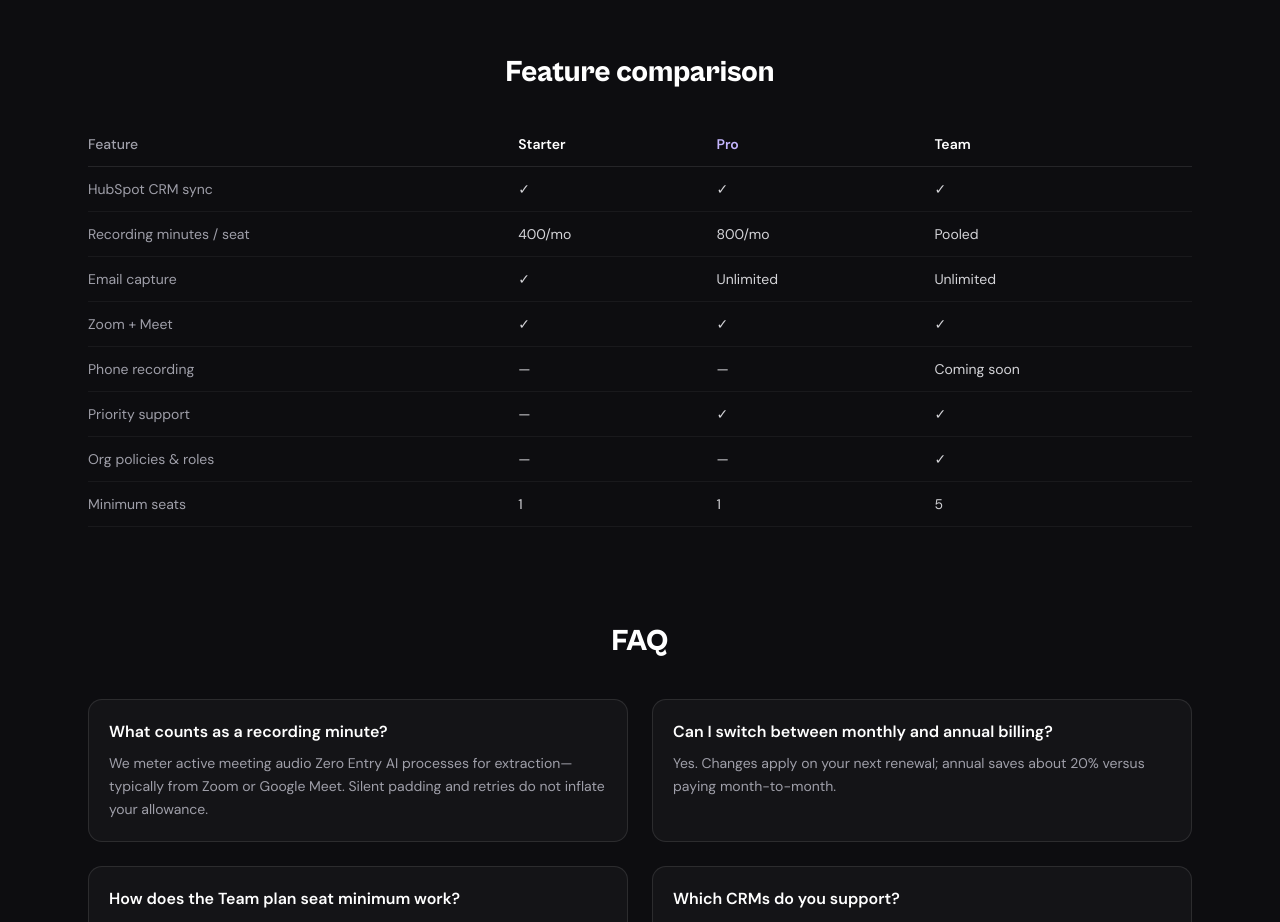
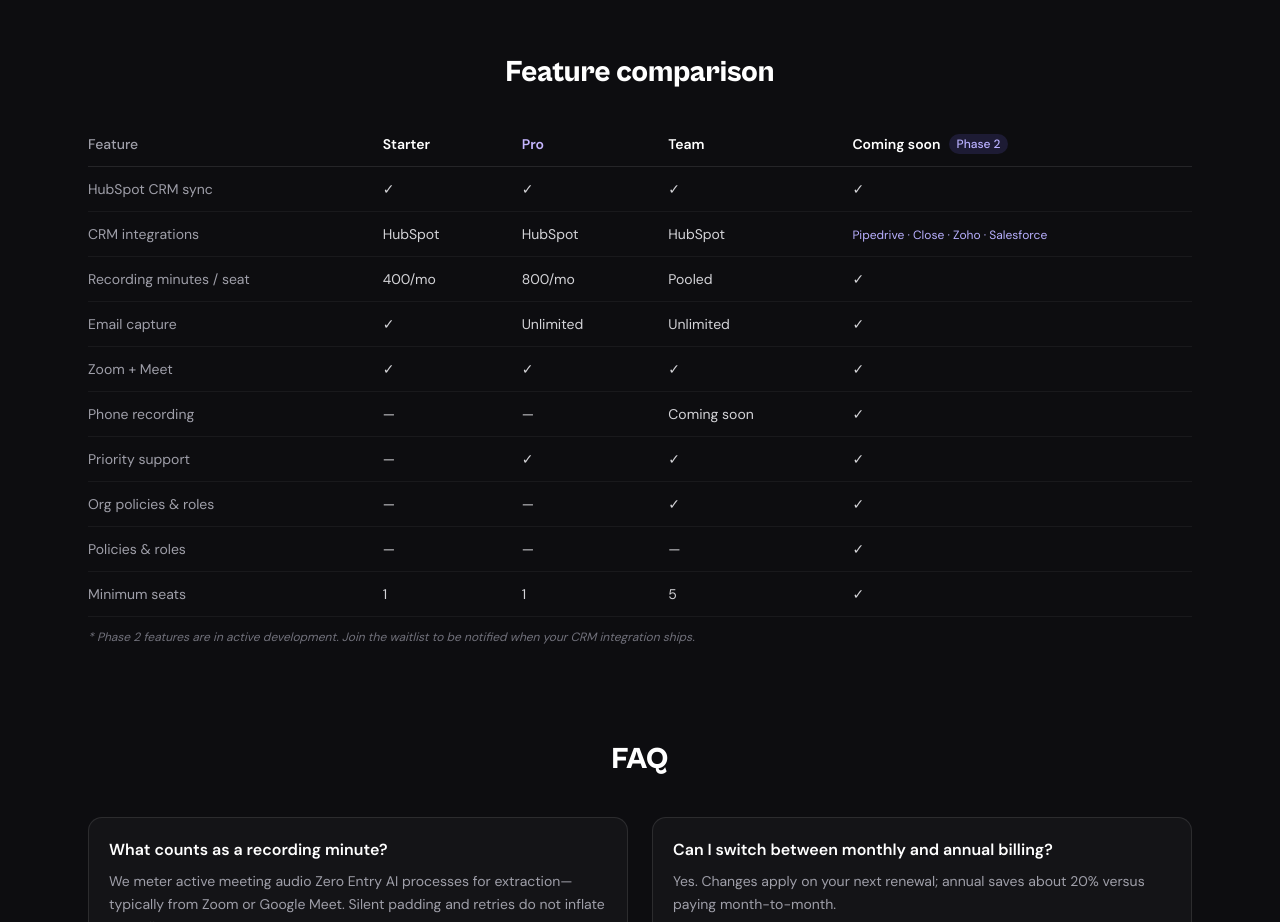
Before and after one commit to Vaquero94/salessync-ai, a Next.js app: page /pricing in a window 1280 px wide. Shown: the part 1500-2422 px from the top of the page. Built offline with nearby package versions, Linux system fonts and the light colour scheme.

Commit message:
Enhance PricingComparisonFaqCtaFooter component by adding a new "Coming soon" feature column and updating existing rows to include CRM integration details. Adjust table width for better layout and improve accessibility with additional notes on phase 2 features.

```diff
--- a/src/app/pricing/pricing-comparison-faq.tsx
+++ b/src/app/pricing/pricing-comparison-faq.tsx
@@ -1,6 +1,7 @@
 "use client";
 
 import Link from "next/link";
+import type { ReactNode } from "react";
 import { DM_Sans } from "next/font/google";
 import { Button } from "@/components/ui/button";
 import { cabinetBold, cabinetHeading } from "@/lib/typography";
@@ -13,26 +14,49 @@
     <>
       <section className="mx-auto mt-24 max-w-6xl overflow-x-auto px-4 sm:px-6">
         <h2 className={`${cabinetHeading} mb-8 text-center text-3xl`}>Feature comparison</h2>
-        <table className="w-full min-w-[640px] border-collapse text-left text-sm">
+        <table className="w-full min-w-[800px] border-collapse text-left text-sm">
           <thead>
             <tr className="border-b border-white/10">
               <th className="py-3 pr-4 font-medium text-zinc-400">Feature</th>
               <th className="py-3 px-4 font-semibold text-white">Starter</th>
               <th className="py-3 px-4 font-semibold text-[#c4b5fd]">Pro</th>
               <th className="py-3 px-4 font-semibold text-white">Team</th>
+              <th className="py-3 px-4 font-semibold text-white">
+                <span className="inline-flex flex-wrap items-center gap-2">
+                  Coming soon
+                  <span className="bg-[#7C6FFF]/15 px-2 py-0.5 text-xs font-medium text-[#b9b0ff] rounded-full">
+                    Phase 2
+                  </span>
+                </span>
+              </th>
             </tr>
           </thead>
           <tbody className="text-zinc-300">
-            <CmpRow feature="HubSpot CRM sync" s="✓" p="✓" t="✓" />
-            <CmpRow feature="Recording minutes / seat" s="400/mo" p="800/mo" t="Pooled" />
-            <CmpRow feature="Email capture" s="✓" p="Unlimited" t="Unlimited" />
-            <CmpRow feature="Zoom + Meet" s="✓" p="✓" t="✓" />
-            <CmpRow feature="Phone recording" s="—" p="—" t="Coming soon" />
-            <CmpRow feature="Priority support" s="—" p="✓" t="✓" />
-            <CmpRow feature="Org policies & roles" s="—" p="—" t="✓" />
-            <CmpRow feature="Minimum seats" s="1" p="1" t="5" />
+            <CmpRow feature="HubSpot CRM sync" s="✓" p="✓" t="✓" cs="✓" />
+            <CmpRow
+              feature="CRM integrations"
+              s="HubSpot"
+              p="HubSpot"
+              t="HubSpot"
+              cs={
+                <span className="text-xs text-[#b9b0ff]">
+                  Pipedrive · Close · Zoho · Salesforce
+                </span>
+              }
+            />
+            <CmpRow feature="Recording minutes / seat" s="400/mo" p="800/mo" t="Pooled" cs="✓" />
+            <CmpRow feature="Email capture" s="✓" p="Unlimited" t="Unlimited" cs="✓" />
+            <CmpRow feature="Zoom + Meet" s="✓" p="✓" t="✓" cs="✓" />
+            <CmpRow feature="Phone recording" s="—" p="—" t="Coming soon" cs="✓" />
+            <CmpRow feature="Priority support" s="—" p="✓" t="✓" cs="✓" />
+            <CmpRow feature="Org policies & roles" s="—" p="—" t="✓" cs="✓" />
+            <CmpRow feature="Policies & roles" s="—" p="—" t="—" cs="✓" />
+            <CmpRow feature="Minimum seats" s="1" p="1" t="5" cs="✓" />
           </tbody>
         </table>
+        <p className="mt-3 text-xs italic text-zinc-500">
+          * Phase 2 features are in active development. Join the waitlist to be notified when your CRM integration ships.
+        </p>
       </section>
 
       <section className="mx-auto mt-24 max-w-6xl px-4 sm:px-6">
@@ -78,13 +102,26 @@
   );
 }
 
-function CmpRow({ feature, s, p, t }: { feature: string; s: string; p: string; t: string }) {
+function CmpRow({
+  feature,
+  s,
+  p,
+  t,
+  cs,
+}: {
+  feature: string;
+  s: ReactNode;
+  p: ReactNode;
+  t: ReactNode;
+  cs: ReactNode;
+}) {
   return (
     <tr className="border-b border-white/5">
       <td className="py-3 pr-4 text-zinc-400">{feature}</td>
       <td className="py-3 px-4">{s}</td>
       <td className="py-3 px-4">{p}</td>
       <td className="py-3 px-4">{t}</td>
+      <td className="py-3 px-4">{cs}</td>
     </tr>
   );
 }
```
